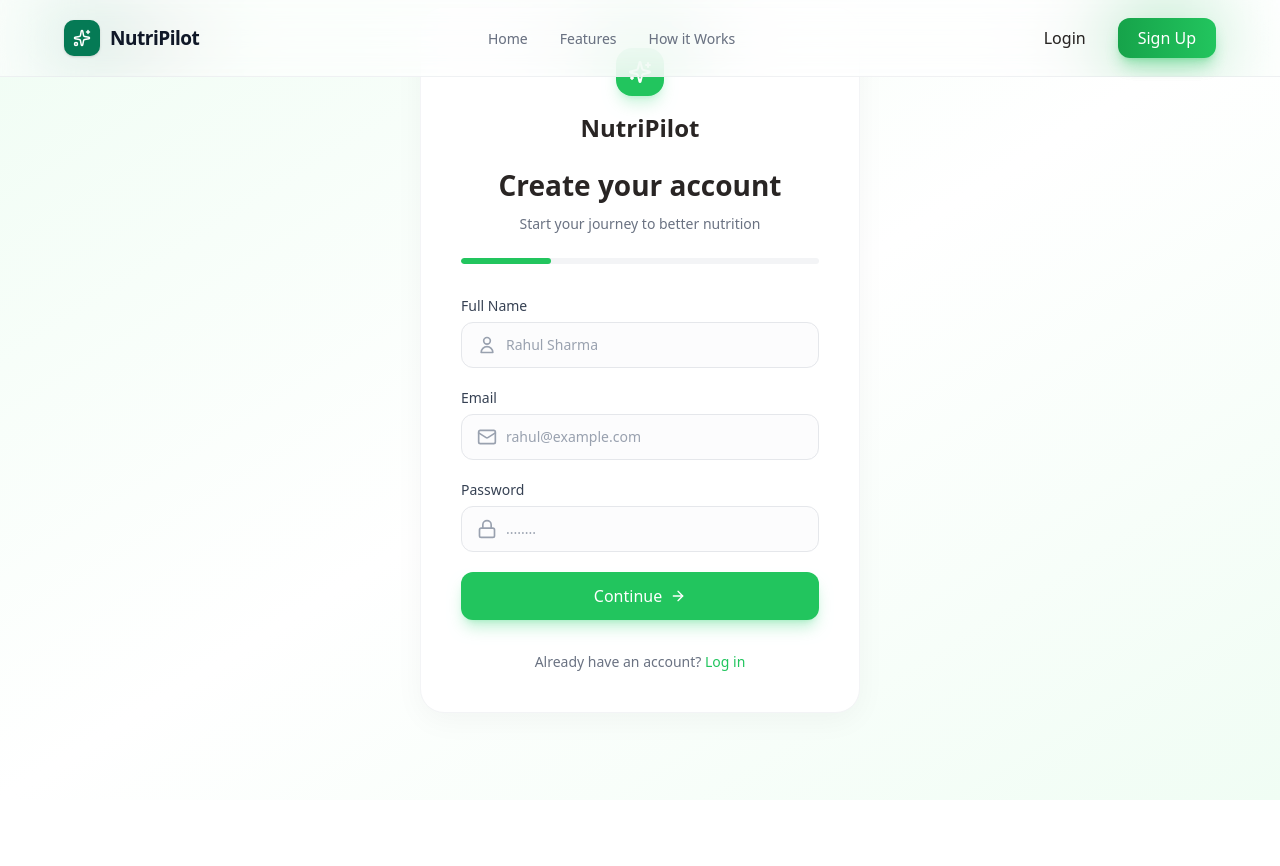
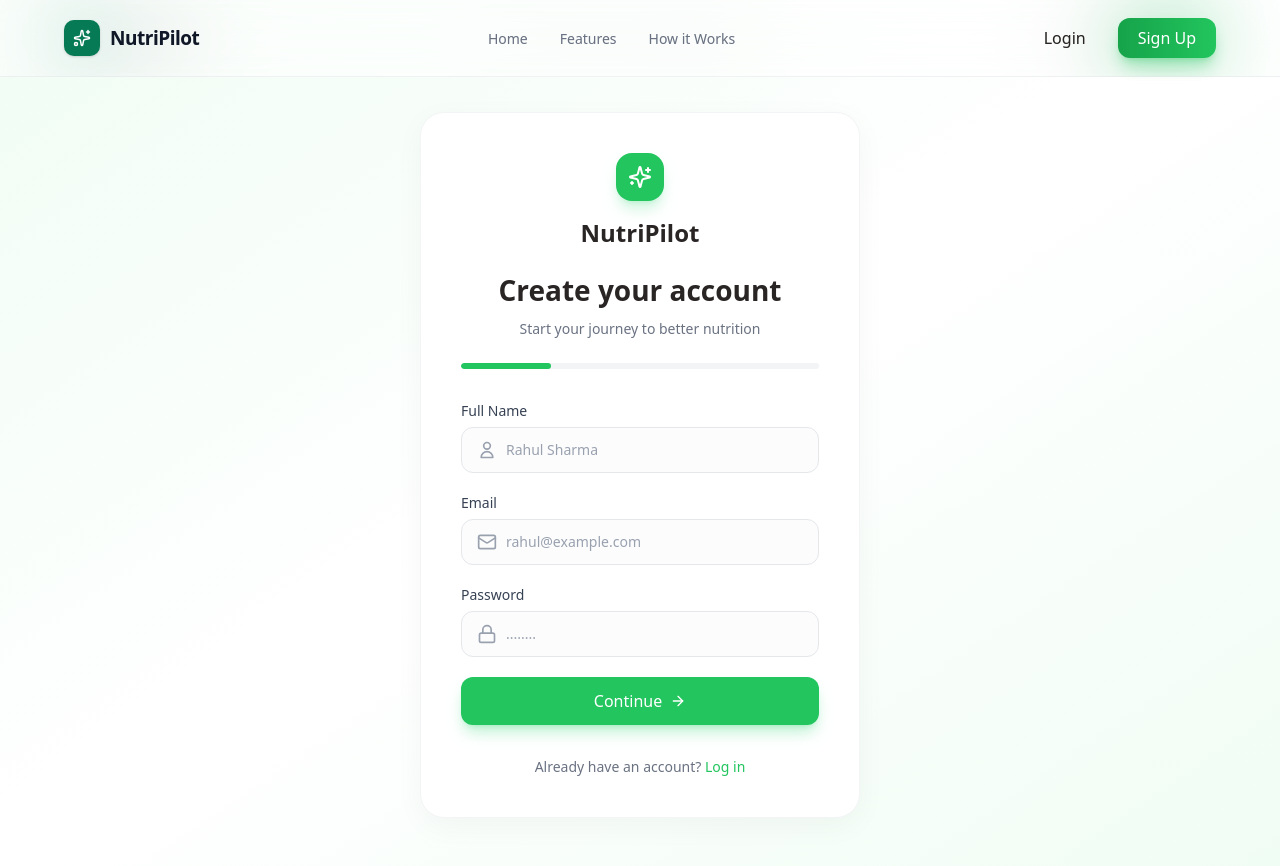
Before and after one commit to soumyasuryan/NutriPilot, a Next.js app: page /signup in a window 1280 px wide. Before the commit the page ends 800 px from the top, so only its background shows below. Built offline with nearby package versions, Linux system fonts and the light colour scheme.

Commit message:
Horizontal Scrolling Enabelled

```diff
--- a/app/layout.js
+++ b/app/layout.js
@@ -21,9 +21,9 @@ export default function RootLayout({ children }) {
   return (
     <html
       lang="en"
-      className={`${geistSans.variable} ${geistMono.variable} h-full antialiased`}
+      className={`${geistSans.variable} ${geistMono.variable} h-full antialiased overflow-x-hidden`}
     >
-      <body className="min-h-full flex flex-col">
+      <body className="min-h-full flex flex-col overflow-x-hidden">
         <Navbar />
         {children}
       </body>
--- a/app/login/page.js
+++ b/app/login/page.js
@@ -45,7 +45,7 @@ export default function Login() {
     <div className="min-h-screen bg-gradient-to-br from-[#f0fdf4] via-white to-[#f0fdf4] font-sans antialiased text-[#292524]">
       <Navbar />
 
-      <div className="flex flex-col items-center justify-center min-h-[calc(100vh-80px)] px-4">
+      <div className="flex flex-col items-center justify-center min-h-screen pt-28 pb-12 px-4">
 
         <div className="bg-white rounded-3xl shadow-[0_8px_30px_rgb(0,0,0,0.04)] p-10 w-full max-w-[440px] border border-gray-100 relative z-10">
           <div className="flex flex-col items-center mb-8">
--- a/app/page.js
+++ b/app/page.js
@@ -23,7 +23,7 @@ const staggerContainer = {
 
 export default function HomePage() {
   return (
-    <div className="min-h-screen bg-[#FCFCFD] text-gray-900 selection:bg-[#057A55]/10 selection:text-[#057A55] overflow-hidden pt-24 font-sans">
+    <div className="relative min-h-screen bg-[#FCFCFD] text-gray-900 selection:bg-[#057A55]/10 selection:text-[#057A55] overflow-hidden pt-24 font-sans">
 
       {/* Refined Ambient Background Gradient */}
       <div className="absolute top-0 right-0 w-[45vw] h-[45vw] bg-linear-to-b from-[#E6F4EA] to-transparent rounded-full blur-[100px] pointer-events-none -z-10 opacity-70 translate-x-1/4 -translate-y-1/4" />
--- a/app/signup/page.js
+++ b/app/signup/page.js
@@ -128,7 +128,7 @@ export default function Signup() {
     <div className="min-h-screen bg-gradient-to-br from-[#f0fdf4] via-white to-[#f0fdf4] font-sans antialiased text-[#292524]">
       <Navbar />
 
-      <div className="flex flex-col items-center justify-center min-h-[calc(100vh-80px)] px-4">
+      <div className="flex flex-col items-center justify-center min-h-screen pt-28 pb-12 px-4">
 
         <div className="bg-white rounded-3xl shadow-[0_8px_30px_rgb(0,0,0,0.04)] p-10 w-full max-w-[440px] border border-gray-100 relative z-10 transition-all duration-300">
           <div className="flex flex-col items-center mb-6">
```
